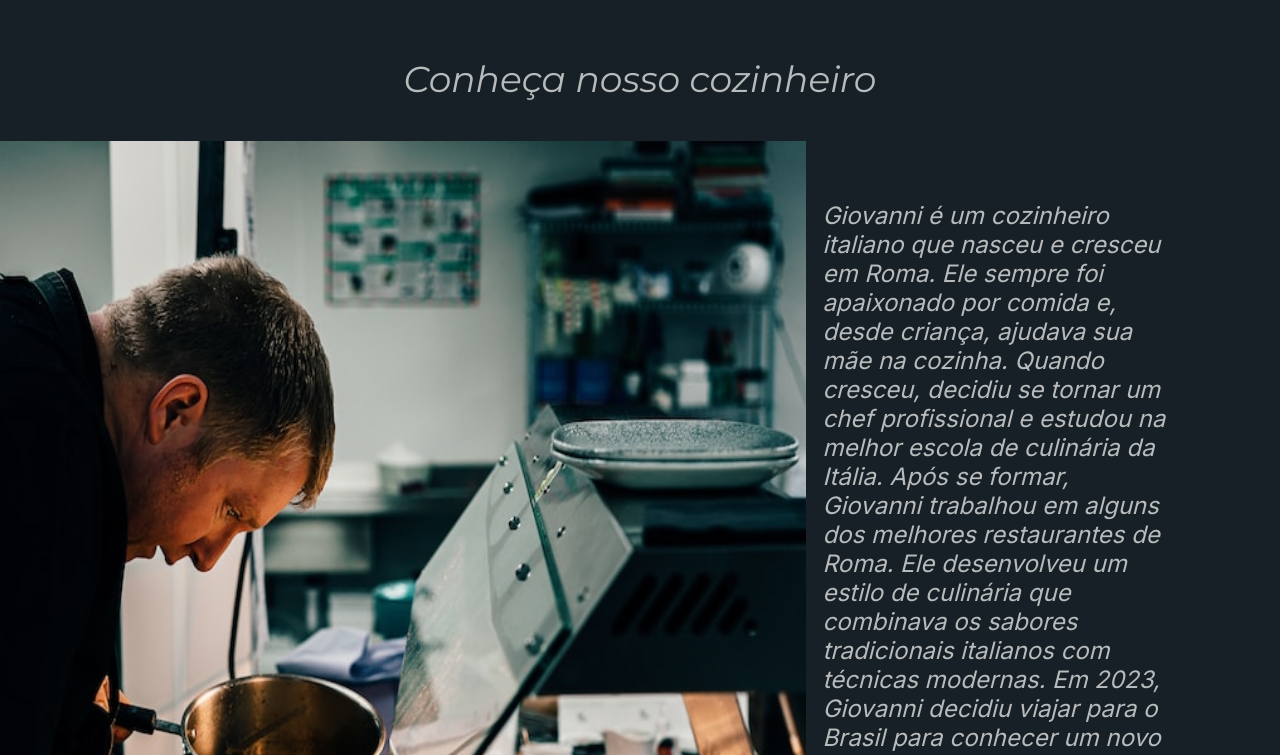
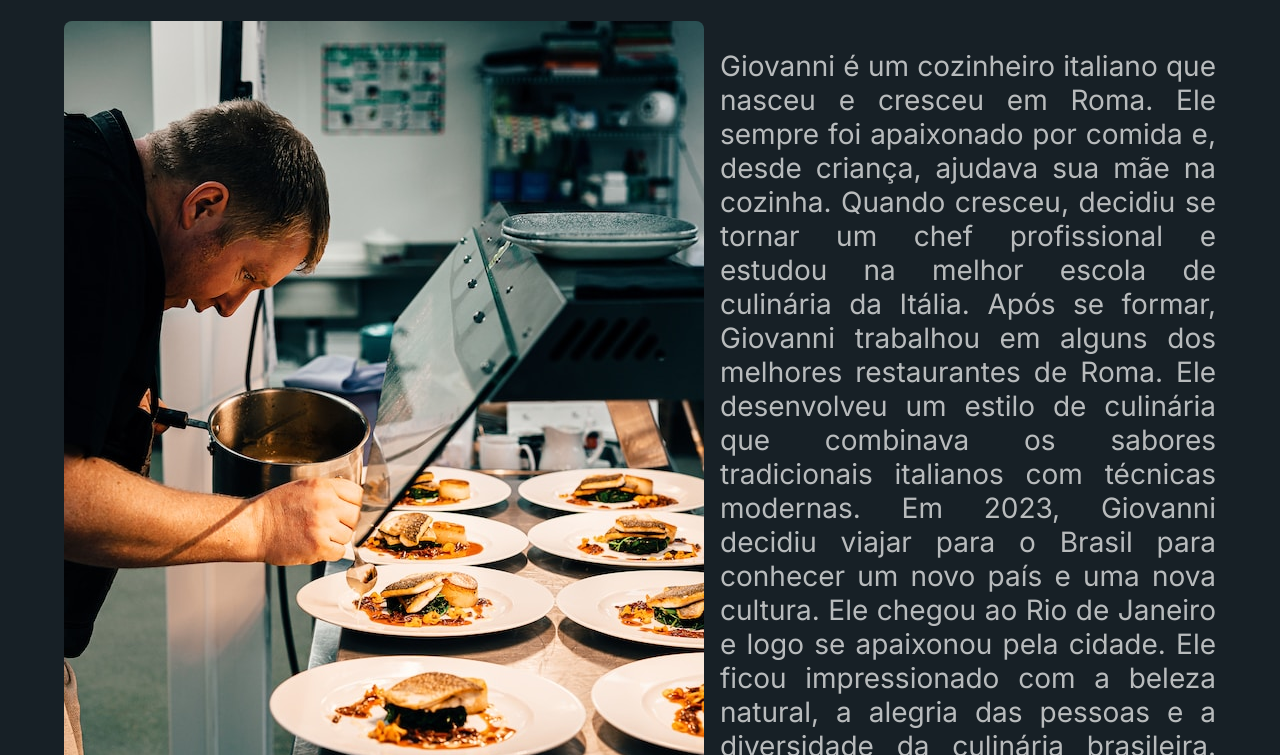
Before and after one commit to fonsecach/trentococina, a plain HTML site: page index.html in a window 1280 px wide. Shown: the part 3090-3845 px from the top of the page. Drawn offline with Linux system fonts and the light colour scheme.

Commit message:
Atualização da seção do conheça nosso cozinheiro, necessita modificação para telas maiores.

```diff
--- a/index.html
+++ b/index.html
@@ -77,18 +77,19 @@
         <section id="sectionCadastro" class="forms">
             <h1 class="text-title text-center">Preencha o fomulário para se cadastrar</h1>
 
-            <form action="">
+            <form id="form">
                 <label for="nome">Nome</label>
                 <input type="text" id="nome" name="nome" placeholder="nome completo" required>
+
 
                 <label for="email">Email</label>
                 <input type="email" id="email" name="email" placeholder="email" required>
 
-                <label for="senha">Senha</label>
-                <input type="password" id="senha" name="senha" placeholder="senha de 8 a 255 caracteres" required>
+                <label for="password">Senha</label>
+                <input type="password" id="password" name="password" placeholder="senha de 8 a 80 caracteres" required>
 
-                <label for="confirmasenha">Confirmar senha</label>
-                <input type="password" id="confirmasenha" name="confirmasenha" placeholder="repita a senha" required>
+                <label for="password-confirmation">Confirmar senha</label>
+                <input type="password" id="password-confirmation" name="password-confirmation" placeholder="repita a senha" required>
 
                 <label for="cidade">Cidade</label>
                 <input type="text" id="cidade" name="cidade" required>
@@ -109,12 +110,8 @@
                 <p class="text-center">A missão da <span>Trento Cocina</span> é tornar a alimentação saudável mais acessível e conveniente, ajudando as pessoas a alcançar e manter um estilo de vida mais saudável e equilibrado.</p>
             </div>
             <div class="separacao text-title text-center">Conheça nosso cozinheiro</div>
-            <div class="container2">
-                <div>
+            <div class="container">
                 <img src="sebastian-coman-photography-eBmyH7oO5wY-unsplash.jpg" alt="fotografia do Chef Giovanni">
-                </div>
-                <div>
-                    <div>
                 <p>
                     Giovanni é um cozinheiro italiano que nasceu e cresceu em Roma. Ele sempre foi apaixonado por comida e, desde criança, ajudava sua mãe na cozinha. Quando cresceu, decidiu se tornar um chef profissional e estudou na melhor escola de culinária da Itália.
                     Após se formar, Giovanni trabalhou em alguns dos melhores restaurantes de Roma. Ele desenvolveu um estilo de culinária que combinava os sabores tradicionais italianos com técnicas modernas.
@@ -122,15 +119,15 @@
                     Depois de alguns meses no Brasil, Giovanni decidiu que queria ficar. Ele abriu um negócio de marmitas e cozinha chamado "Trento Cocina". O objetivo do negócio era oferecer opções saudáveis e saborosas para as pessoas que queriam comer bem.
                 </p>
             </div>
-                </div>
+
         </section>
     </main>
 
     <footer>
-        <div class="container">
+        <div class="text-center text-title">
             <h3>&copy; 2023 <span>Trento Cocina</span>. Todos os direitos reservados.</h3>
     </footer>
-
+    <script src="./script.js"></script>
 </body>
 
 </html>
--- a/style.css
+++ b/style.css
@@ -163,37 +163,24 @@ button:hover {
 }
 
 .container {
-  display: grid;
-  grid-template-rows: repeat(auto-fill, minmax(8rem, 2fr));
-  gap: 16px;
+  margin: 20px auto;
+  padding: 20px;
   justify-content: center;
-  align-items: center;
-}
-
-.container p {
-  padding: 24px;
-}
-
-.container2 {
   max-width: 90%;
   display: grid;
-  grid-template-columns: 70% 30%;
-  grid-column-gap: 16px;
-  grid-row-gap: 0px;
-  place-content: stretch;
+  grid-template-rows: 1fr;
+  gap: 16px;
+  grid-template-columns: 1fr 1fr;
 }
-
-.container2 img {
-  height: 100%;
-  width: 100%;
-  object-fit: fill;
+.container img {
+  height: auto;
+  display: block;
+  object-fit: cover;
+  border-radius: 8px;
 }
-
-.container2 p {
-  font-size: 24px;
-  padding-top: 36px;
-  padding-bottom: 36px;
-  font-style: italic;
+.container p {
+  font-size: 28px;
+  text-align: justify;
 }
 
 .text-title {
@@ -206,7 +193,7 @@ button:hover {
 }
 
 .item {
-  background-color: var(--main-color);
+  background-image: url(layered-waves-haikei.svg) !important;
   color: var(--main-text-dark);
   padding: auto 0;
   text-align: center;
```
Also changed, not shown: script.js (added, +31 -0 lines). Lines whose indentation alone changed are shown as unchanged.
